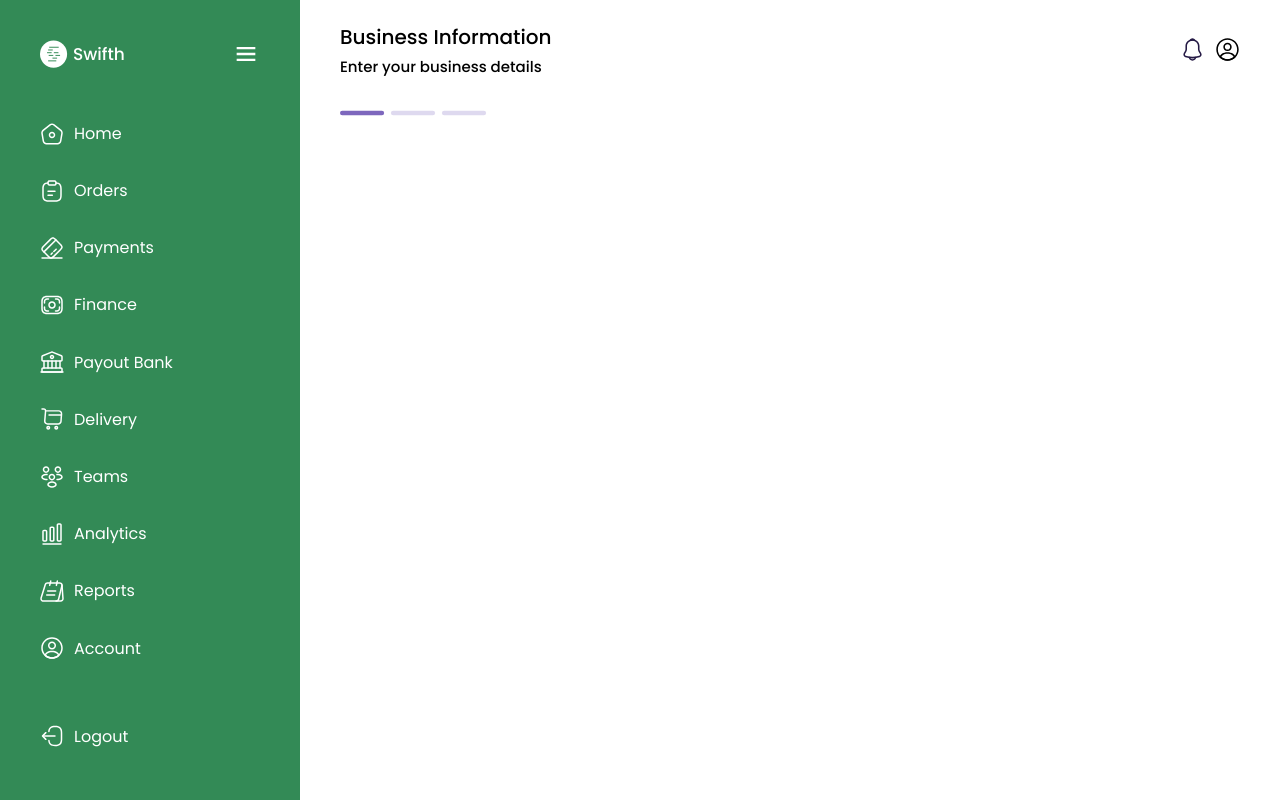
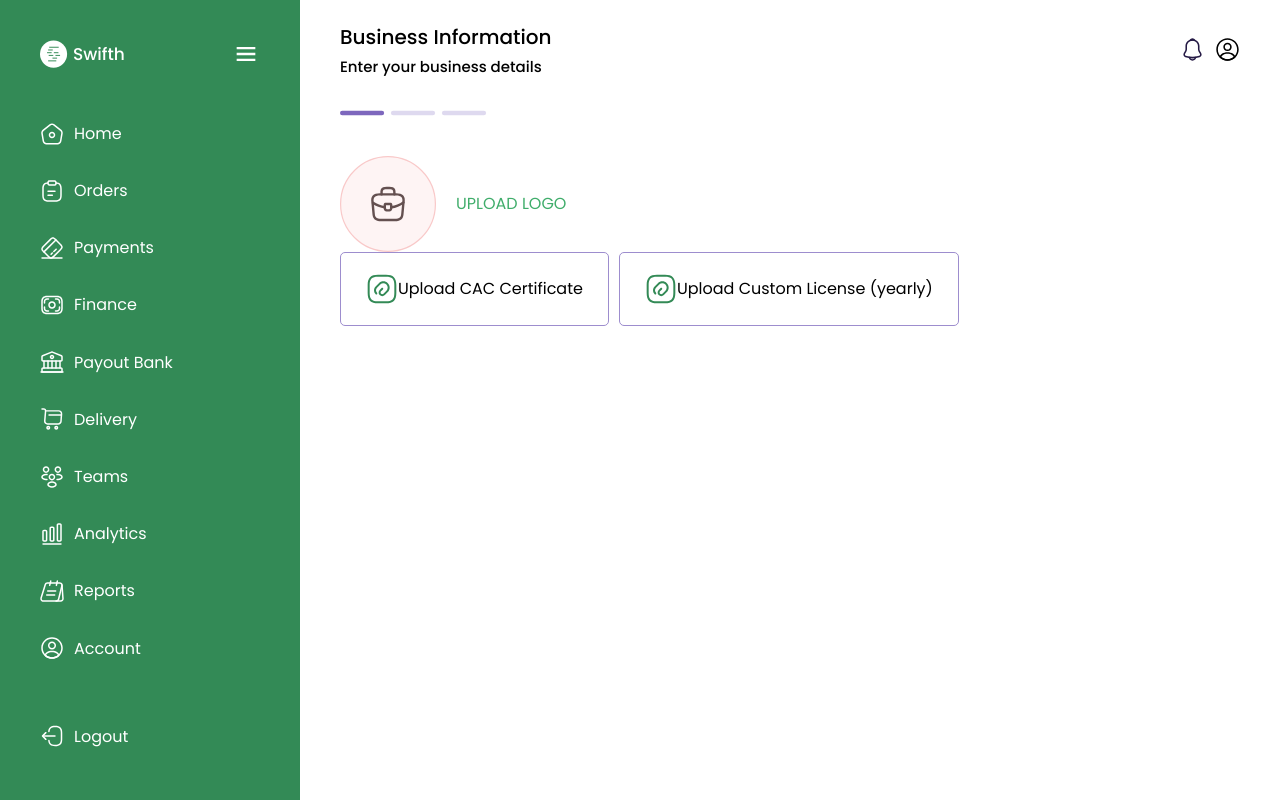
Before and after one commit to projects-for-clients/swifth, a React (Vite) app: page /dashboard/onboarding in a window 1280 px wide. Built offline with nearby package versions, Linux system fonts and the light colour scheme.

Commit message:
working on onboarding

```diff
--- a/src/container/dashboard/onboarding.tsx
+++ b/src/container/dashboard/onboarding.tsx
@@ -1,25 +1,44 @@
-import Header from "../../components/dashboard/Header";
-
+import Header from '../../components/dashboard/Header';
 
 const onboarding = () => {
   return (
     <>
-      <Header title="Business Information" subTitle="Enter your business details" />
+      <Header
+        title="Business Information"
+        subTitle="Enter your business details"
+      />
 
-      <div>
+      <div className="grid gap-16">
         <div className="flex gap-2">
           <img src="/icons/admin/barFilled.svg" alt="" />
           <img src="/icons/admin/barEmpty.svg" alt="" />
           <img src="/icons/admin/barEmpty.svg" alt="" />
         </div>
 
-        <div>
+        <div className="grid">
+          <figure className="flex gap-8 items-center">
+            <img src="/icons/admin/bag.svg" alt="" />
+            <figcaption>
+              <p className="text-[1.6rem] text-color-primary uppercase">
+                Upload Logo
+              </p>
+            </figcaption>
+          </figure>
 
+          <div className="flex gap-4 items-center">
+            <div className="flex border border-color-purple-light rounded-lg py-8 px-10 items-center">
+              <img src="/icons/admin/upload.svg" alt="" />
+              <p>Upload CAC Certificate</p>
+            </div>
+            <div className="flex border border-color-purple-light rounded-lg py-8 px-10 items-center">
+              <img src="/icons/admin/upload.svg" alt="" />
+              <p>Upload Custom License (yearly)</p>
+            </div>
+          </div>
         </div>
       </div>
     </>
   );
-}
+};
 
-
-export default onboarding
+export default onboarding;
```
Also changed, not shown: public/icons/admin/calendar.svg (renamed from public/icons/admin/outline/vuesax/outline/calendar.svg), public/icons/admin/upload.svg (renamed from public/icons/admin/outline/vuesax/outline/attach-square.svg).
